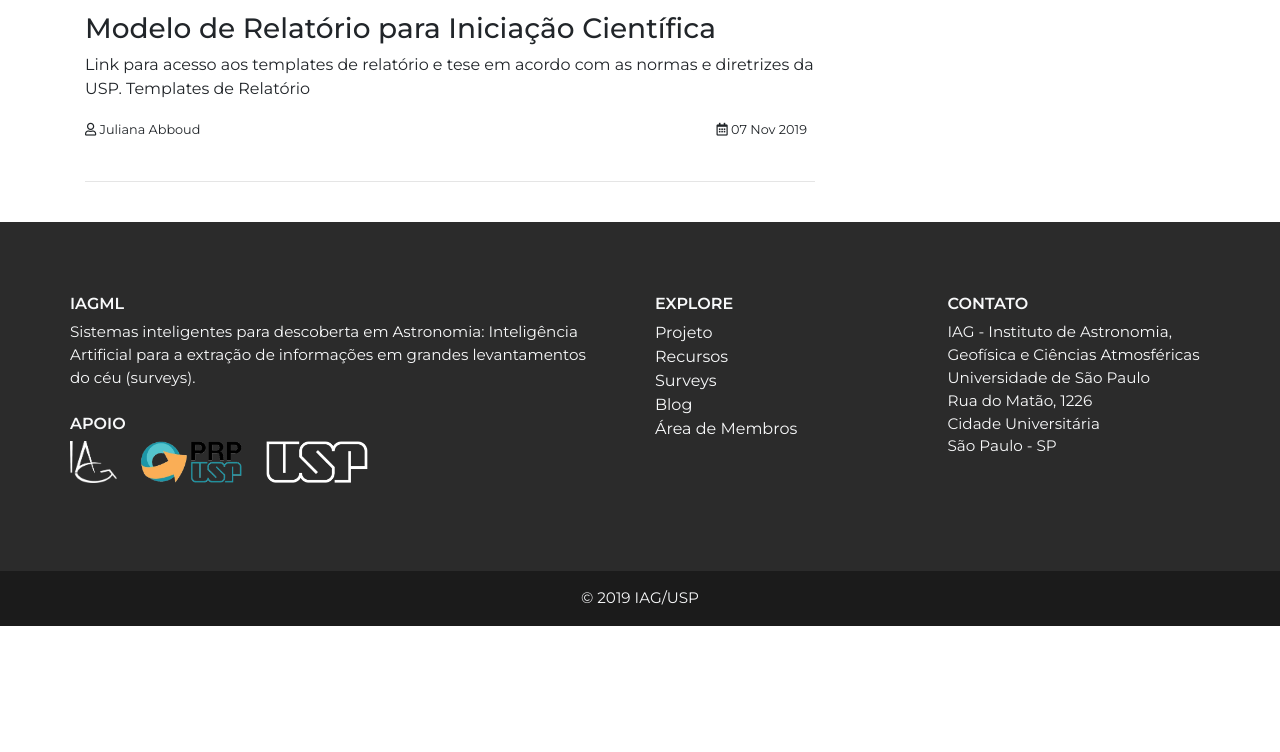
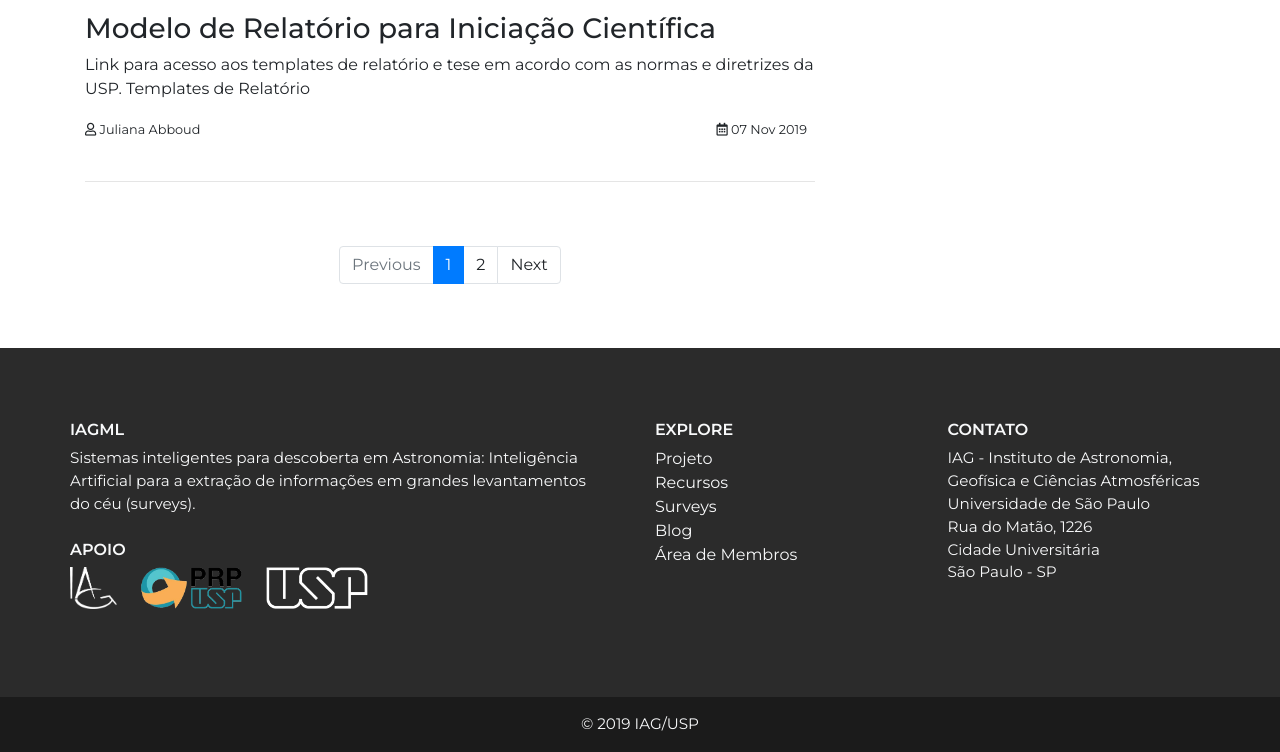
Before and after one commit to iagml/website, a Jekyll site: the page built from blog/index.html, in a window 1280 px wide and 900 px high, scrolled down 2686 px, cut to the strip 148-900 px from the top of the window. Built offline with Jekyll 4.4.1, drawn with Linux system fonts in a browser that asks for light colours; the list of posts is cut into pages by our own code; before the commit the page ends 3460 px from its top, so only the background shows below that.

Commit message:
paginator implementation

```diff
--- a/_layouts/blog.html
+++ b/_layouts/blog.html
@@ -38,6 +38,109 @@ layout: default
       </div>
       <hr>
       {% endfor %}
+
+      <nav class="pt-5 pb-4">
+        <ul class="pagination justify-content-center">
+          {% if paginator.previous_page %}
+          <li class="page-item">
+            <a class="page-link" href="{{ paginator.previous_page_path }}">Previous</a>
+          </li>
+          {% else %}
+          <li class="page-item disabled">
+            <span class="page-link">Previous</span>
+          </li>
+          {% endif %}
+
+          {% assign aux = paginator.page | minus: 3 %}
+          {% if aux > 1 %}
+          <li class="page-item">
+            <a class="page-link" href="{{ site.paginate_path | relative_url | replace: ':num', aux }}">
+              {{ aux }}
+            </a>
+          </li>
+          {% elsif aux == 1 %}
+          <li class="page-item">
+            <a class="page-link" href="{{ site.paginate_path | relative_url | replace: 'page:num', '' }}">
+              {{ aux }}
+            </a>
+          </li>
+          {% endif %}
+
+          {% assign aux = paginator.page | minus: 2 %}
+          {% if aux > 1 %}
+          <li class="page-item">
+            <a class="page-link" href="{{ site.paginate_path | relative_url | replace: ':num', aux }}">
+              {{ aux }}
+            </a>
+          </li>
+          {% elsif aux == 1 %}
+          <li class="page-item">
+            <a class="page-link" href="{{ site.paginate_path | relative_url | replace: 'page:num', '' }}">
+              {{ aux }}
+            </a>
+          </li>
+          {% endif %}
+
+          {% assign aux = paginator.page | minus: 1 %}
+          {% if aux > 1 %}
+          <li class="page-item">
+            <a class="page-link" href="{{ site.paginate_path | relative_url | replace: ':num', aux }}">
+              {{ aux }}
+            </a>
+          </li>
+          {% elsif aux == 1 %}
+          <li class="page-item">
+            <a class="page-link" href="{{ site.paginate_path | relative_url | replace: 'page:num', '' }}">
+              {{ aux }}
+            </a>
+          </li>
+          {% endif %}
+
+          <!-- Current Page -->
+          <li class="page-item active">
+            <span class="page-link">
+              {{ paginator.page }}
+            </span>
+          </li>
+
+          {% assign aux = paginator.page | plus: 1 %}
+          {% if aux <= paginator.total_pages %}
+          <li class="page-item">
+            <a class="page-link" href="{{ site.paginate_path | relative_url | replace: ':num', aux }}">
+              {{ aux }}
+            </a>
+          </li>
+          {% endif %}
+
+          {% assign aux = paginator.page | plus: 2 %}
+          {% if aux <= paginator.total_pages %}
+          <li class="page-item">
+            <a class="page-link" href="{{ site.paginate_path | relative_url | replace: ':num', aux }}">
+              {{ aux }}
+            </a>
+          </li>
+          {% endif %}
+
+          {% assign aux = paginator.page | plus: 3 %}
+          {% if aux <= paginator.total_pages %}
+          <li class="page-item">
+            <a class="page-link" href="{{ site.paginate_path | relative_url | replace: ':num', aux }}">
+              {{ aux }}
+            </a>
+          </li>
+          {% endif %}
+
+          {% if paginator.next_page %}
+          <li class="page-item">
+            <a class="page-link" href="{{ paginator.next_page_path }}">Next</a>
+          </li>
+          {% else %}
+          <li class="page-item disabled">
+            <span class="page-link">Next</span>
+          </li>
+          {% endif %}
+        </ul>
+      </nav>
     </div>
     <div class="col-md-4">
       <h3 class="pb-3">Autores</h3>
```
